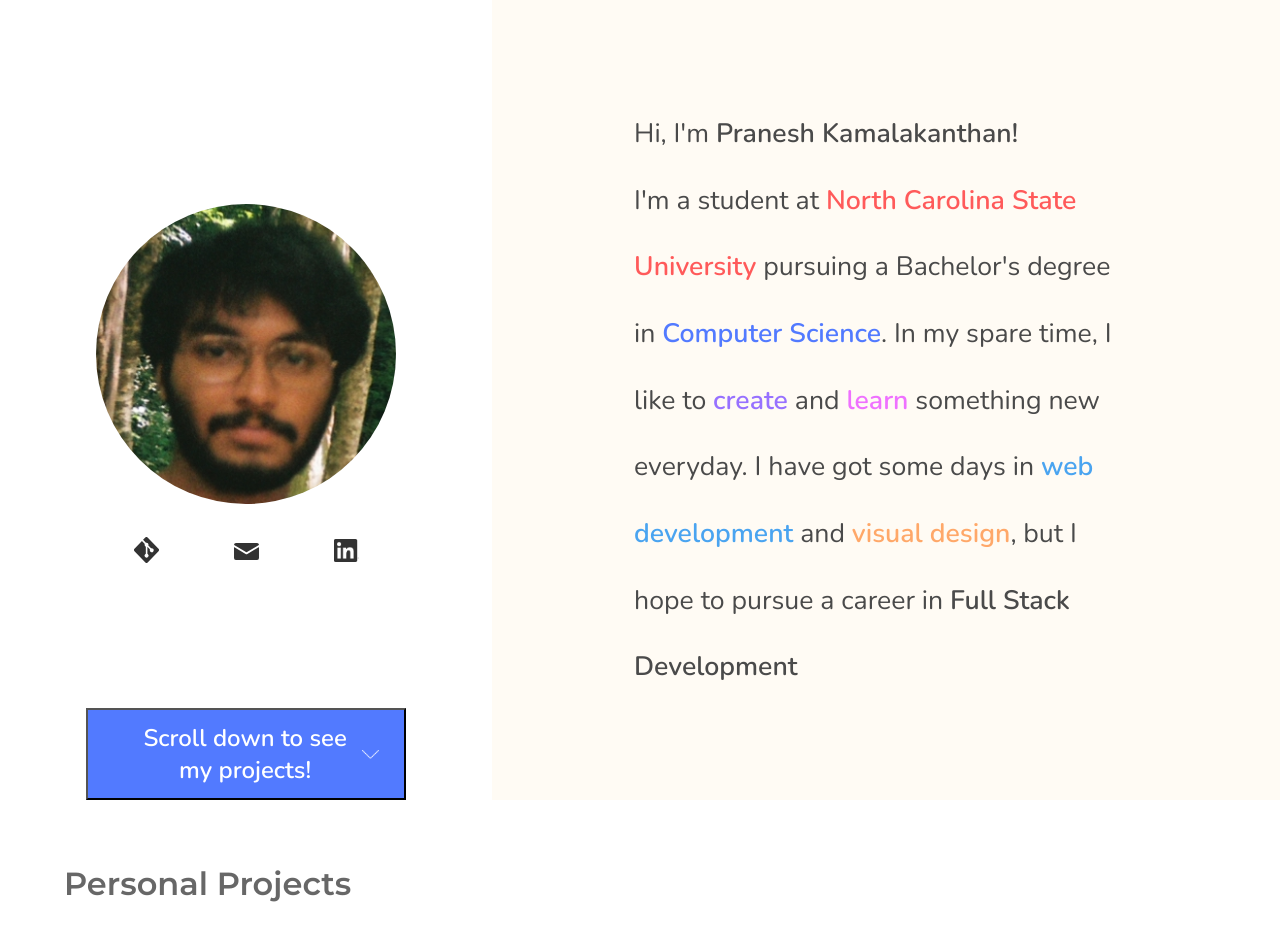
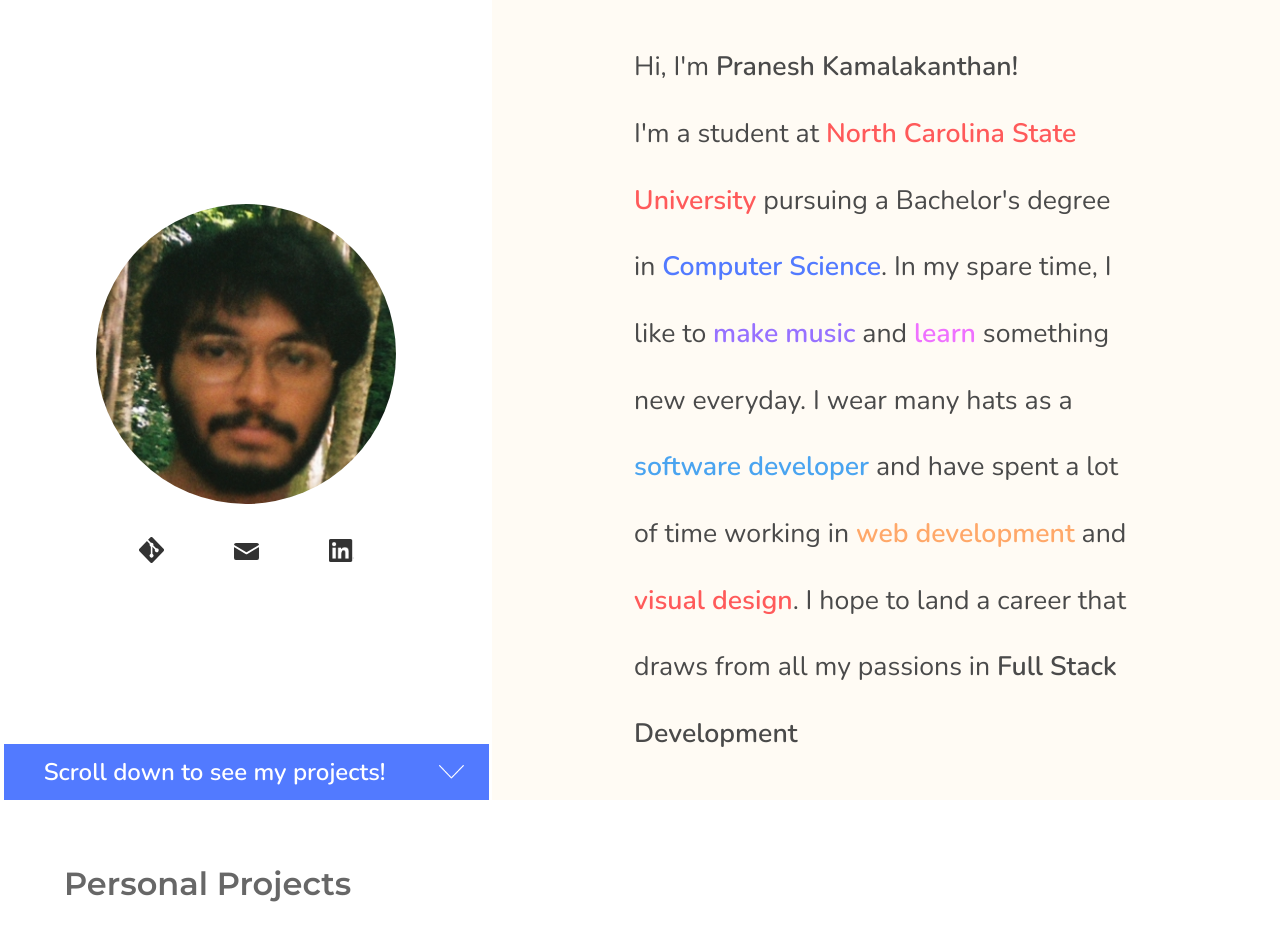
Before and after one commit to praneshpk/praneshpk.github.io.old, a plain HTML site: page index.html in a window 1280 px wide. Shown: the top 940 px of the page. Drawn offline with nearby package versions, Linux system fonts and the light colour scheme.

Commit message:
update description

```diff
--- a/assets/_scss/style.scss
+++ b/assets/_scss/style.scss
@@ -113,15 +113,18 @@ main {
     display: flex;
     list-style-type:none;
     align-items: center;
-    justify-content: space-around;
+    justify-content: center;
     width: 300px;
     padding: 8px 0;
     margin: 25px 0;
-    //background: #696969;
     border-radius: 20px;
 
     li {
-      width: 25px;
+      a {
+        display: block;
+        padding: 0 35px;
+        width: 25px;
+      }
       img {
         width: 100%;
         vertical-align: middle;
@@ -148,7 +151,7 @@ section {
   position:absolute;
   padding: 12px 25px;
   padding-left: 40px;
-  width: 65%;
+  width: 420px;
   font-weight: $bold;
   background: nth($accents, 2);
   color: $white;
--- a/index.html
+++ b/index.html
@@ -13,12 +13,12 @@
           <li><a href="mailto:praneshpk@gmail.com"><img src="assets/img/mail.svg"></a></li>
           <li><a href="https://www.linkedin.com/in/pranesh-k/"><img src="assets/img/linkedin.png"></a></li>
         </ul>
-        <button class="accent-btn">Scroll down to see my projects!</button>
+        <a href="#" class="accent-btn">Scroll down to see my projects!</a>
       </div>
       <div class="text">
         <p>
           Hi, I'm <b>Pranesh Kamalakanthan!</b><br>
-          I'm a student at <a href="#">North Carolina State University</a> pursuing a Bachelor's degree in <a href="#">Computer Science</a>. In my spare time, I like to <a href="#">create</a> and <a href="#">learn</a> something new everyday. I have got some days in <a href="#">web development</a> and <a href="#">visual design</a>, but I hope to pursue a career in <b>Full Stack Development</b>
+          I'm a student at <a href="#uni">North Carolina State University</a> pursuing a Bachelor's degree in <a href="#major">Computer Science</a>. In my spare time, I like to <a href="#create">make music</a> and <a href="#learn">learn</a> something new everyday. I wear many hats as a <a href="#software">software developer</a> and have spent a lot of time working in <a href="#web">web development</a> and <a href="#visual">visual design</a>. I hope to land a career that draws from all my passions in <b>Full Stack Development</b>
         </p>
       </div>
     </main>
```
Also changed, not shown: assets/style.css.
